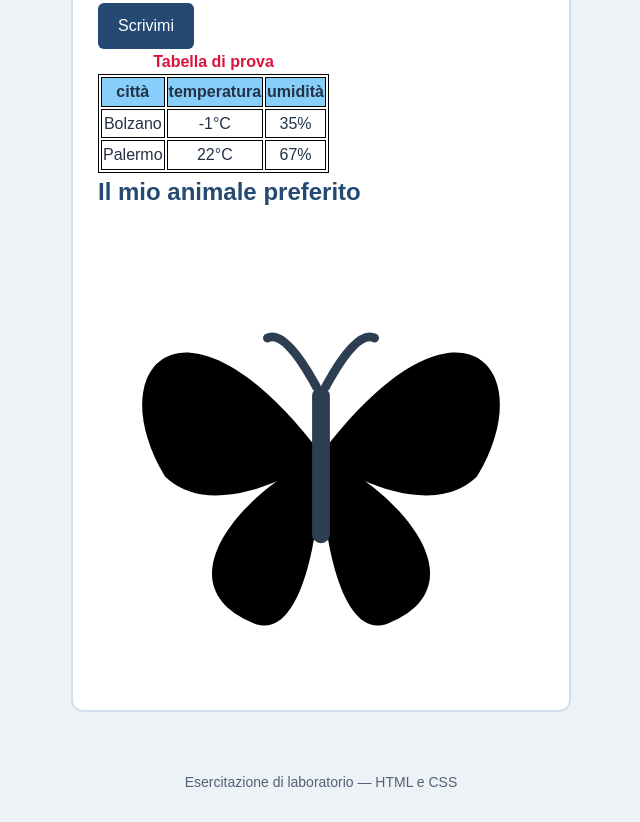
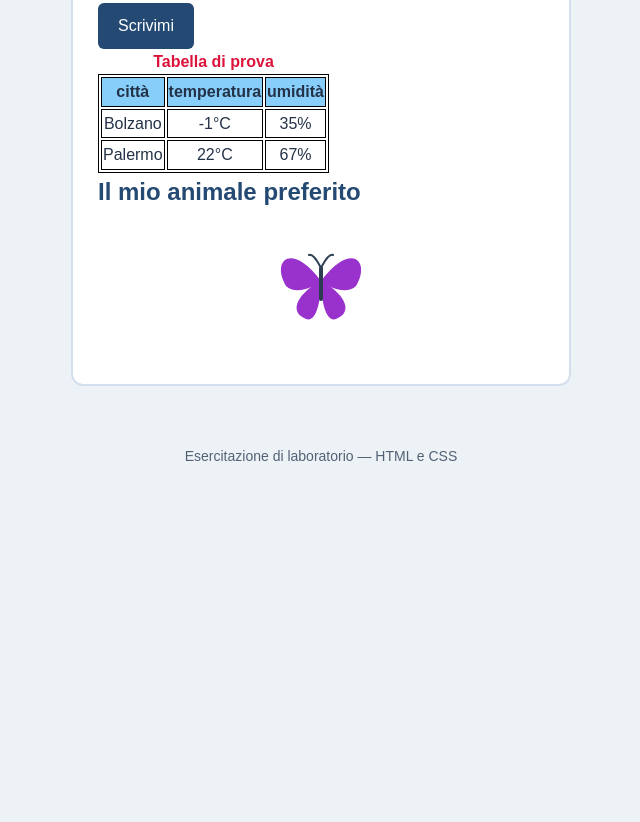
Before and after one commit to Chiarachibbaro/laboratorio-html, a plain HTML site: page index.html in a window 1280 px wide. Shown: the part 1144-1966 px from the top of the page, without its empty margins (319-959 px from the left). After the commit the page ends 1640 px from the top, so only its background shows below. Drawn offline with Linux system fonts and the light colour scheme.

Commit message:
Add styles for butterfly container and hover effect
Added styles for butterfly container and hover effect.

```diff
--- a/style.css
+++ b/style.css
@@ -27,6 +27,7 @@ header h1 {
 
 header p {
     margin: 8px 0 0;
+
 }
 
 /* Spazio intorno al contenuto principale */
@@ -112,3 +113,20 @@ footer {
         td {
             text-align: center;
         }
+
+    .contenitore-farfalla {
+  width: 100px;
+  margin: 20px auto;
+}
+
+.farfalla {
+  width: 100%;
+  height: auto;
+  fill: darkorchid;
+  transition: transform 0.3s ease;
+  cursor: pointer;
+}
+
+.farfalla:hover {
+  transform: scale(1.15) rotate(-8deg);
+}
```
